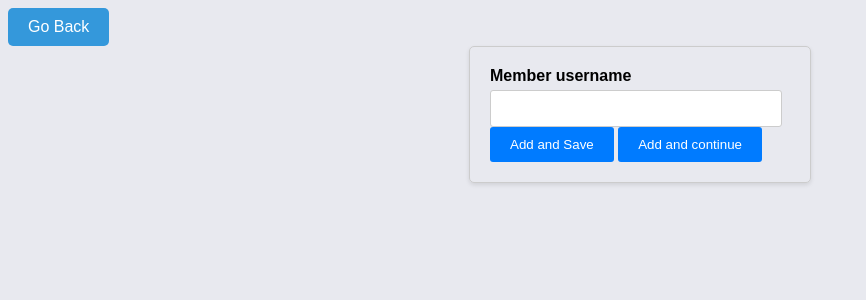
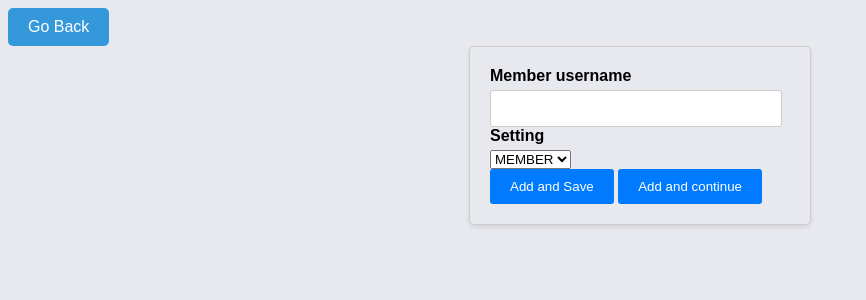
Before and after one commit to Sreyas-J/ZenseProject, a Django app: a page that uses ZenseProject/videoCall/templates/addMember.html in a window 1280 px wide. Shown: the top 300 px of the page, without its empty margins (0-866 px from the left). Run offline with Django 4.2, Linux system fonts and the light colour scheme; a user stored in the database is signed in; data comes from the database, SQL or seed files in the repository; both versions use the stored data as it was after the commit.

Commit message:
fixed addmember form

```diff
--- a/ZenseProject/videoCall/templates/addMember.html
+++ b/ZenseProject/videoCall/templates/addMember.html
@@ -74,6 +74,12 @@
     {% csrf_token %}
     <label for="add_member">Member username</label>
     <input required type="text" name="member" list="member-list" />
+    <label for="permission">Setting</label>
+    <select name="setting">Setting
+        <option value="ADMIN">ADMIN</option>
+        <option value="MEMBER" selected>MEMBER</option>
+    </select>
+    <br>
     <button type="submit" name="action" value="Done">Add and Save</button>
     <button type="submit" name="action" value="Continue">Add and continue</button>
 </form>
--- a/ZenseProject/videoCall/views.py
+++ b/ZenseProject/videoCall/views.py
@@ -104,6 +104,9 @@ def addMember(request, group):
         if grp in profile.groups.all():
             messages.error(request,f'{name} is already in {group}')
             return redirect('videoCall:home')
+
+        if request.POST.get("setting")=="ADMIN":
+            profile.admin.add(grp)
 
         profile.groups.add(grp)
         profile.save()
```
Also changed, not shown: ZenseProject/db.sqlite3.
